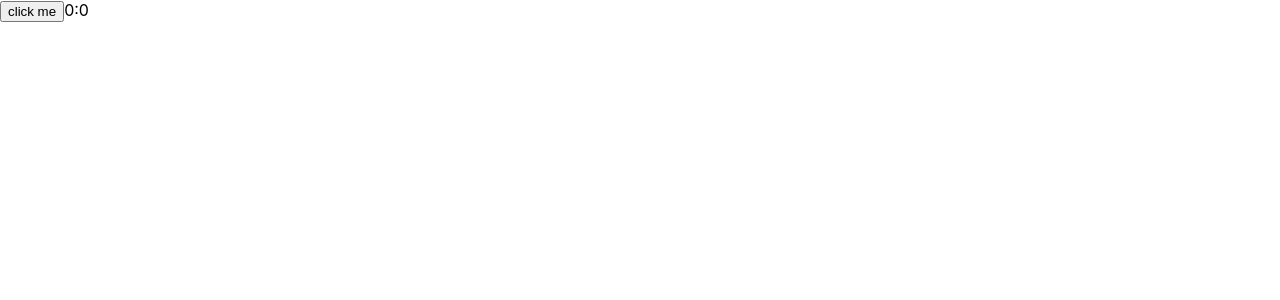
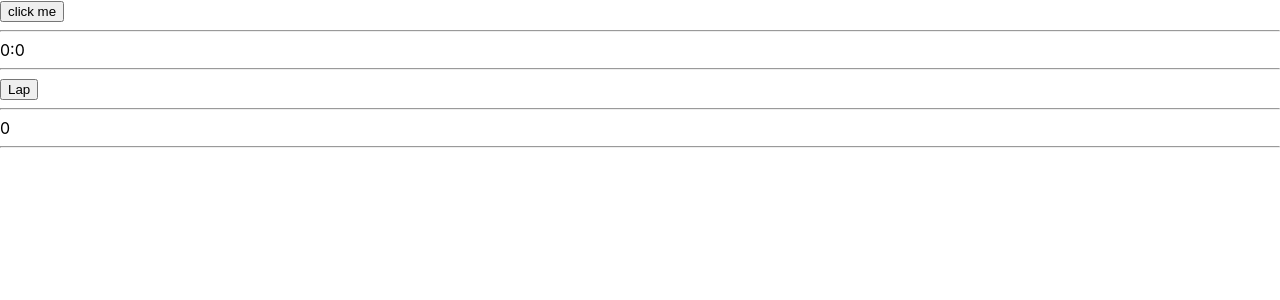
Before and after one commit to Singh-Arshdeep/ReactToDoApp, a React (Create React App) app: page / in a window 1280 px wide. Shown: the top 300 px of the page. Built offline with nearby package versions, Linux system fonts and the light colour scheme.

Commit message:
playing with stop watch

```diff
--- a/src/StopWatch.js
+++ b/src/StopWatch.js
@@ -3,14 +3,24 @@ import React, { useState,useEffect } from 'react';
 export default function StopWatch() {
     const [sec, setSec] = useState(0);
     const [min, setMin] = useState(0);
+    const [lap, setLap] = useState(0);
 
     let handleClick = ()=>{
         setSec(prevTime => prevTime + 1);
         setTimeout(handleClick, 1000);
     }
 
+    let lapArr = [];
+    let handleLap = ()=> {
+        setLap(prev => prev + 1);
+        lapArr.push({
+            "sec":{sec},
+            "min":{min}
+        });
+        console.log(lapArr);
+    }
+
     useEffect(()=>{
-        console.log(sec);
         if(sec==11) {
             setSec(0);
             setMin(prev=>prev+1);
@@ -21,7 +31,14 @@ export default function StopWatch() {
     return(
         <div>
             <input type="button" value="click me" onClick={handleClick}/>
-        {min}:{sec}
+            <hr/>
+            {min}:{sec}
+            <hr/>
+            <input type="button" value="Lap" onClick={handleLap}/>
+            <hr/>
+            {lap}
+            <hr/>
+            {lapArr.sec}
         </div>
     );
 }
```
